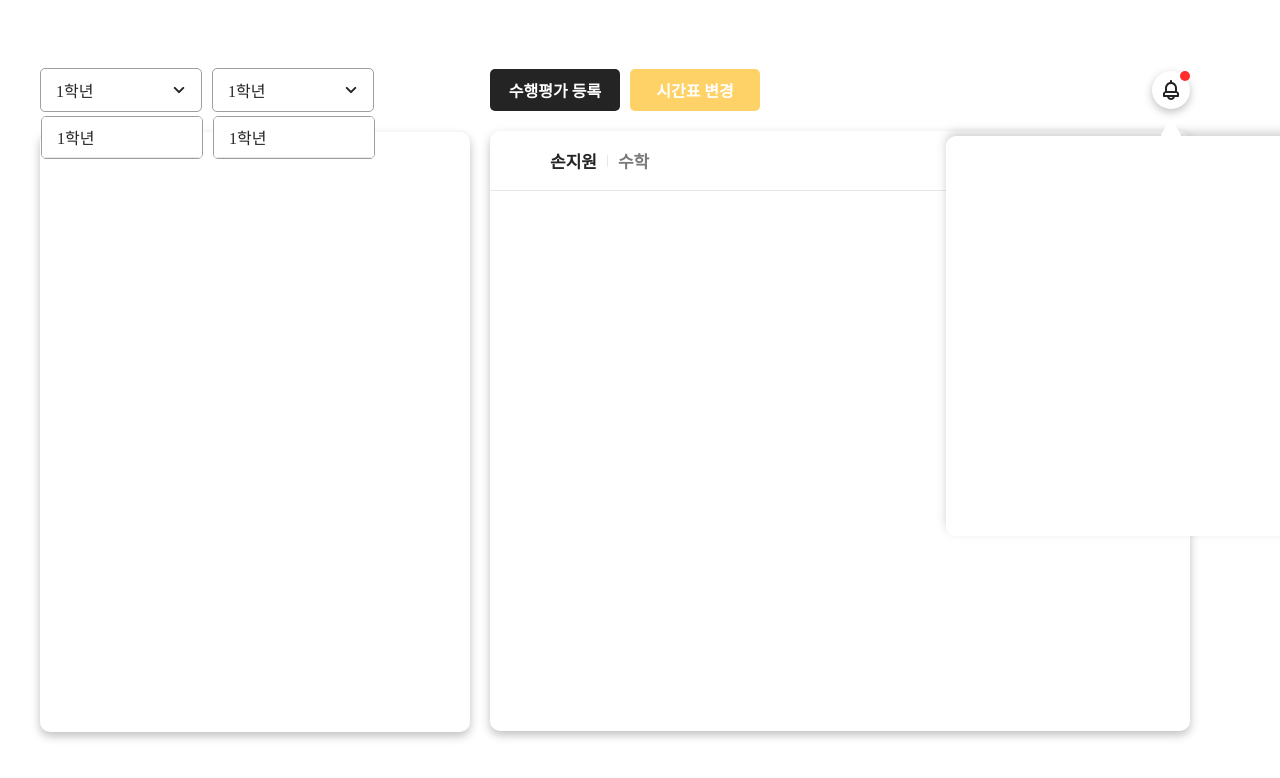
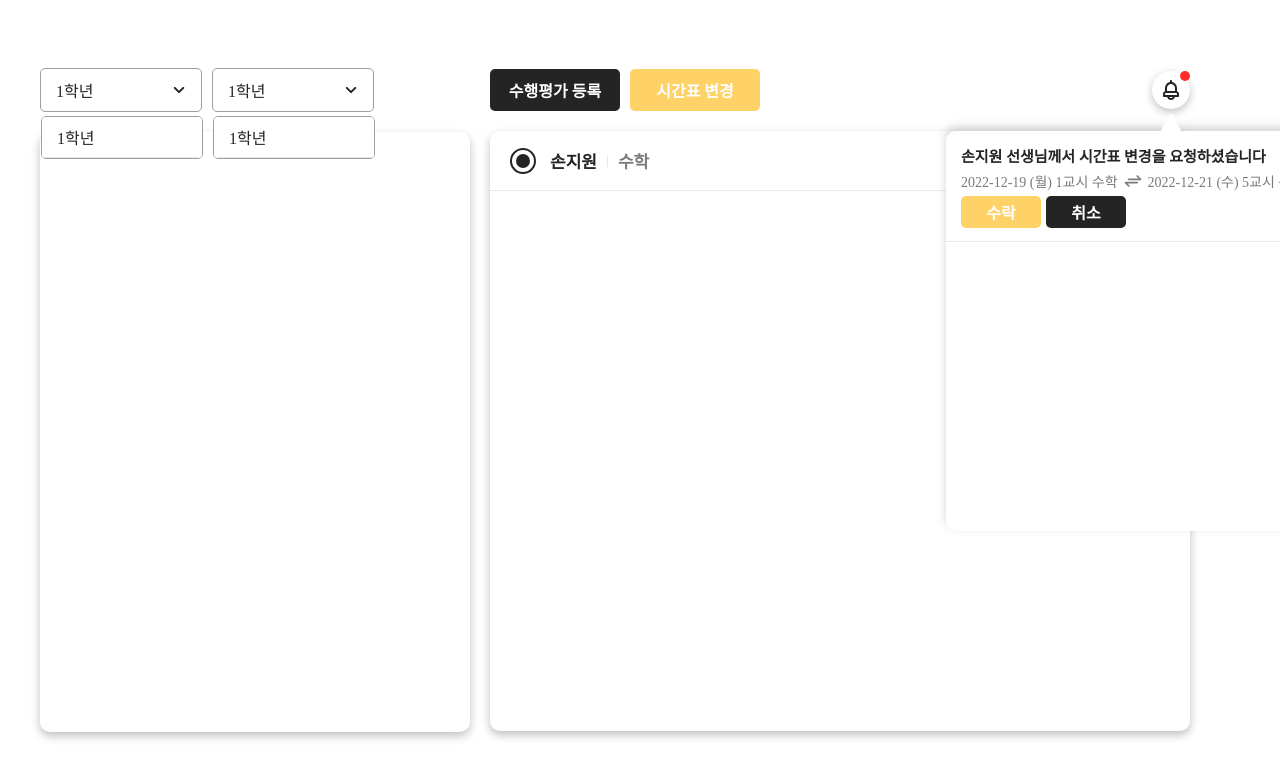
Before and after one commit to kodomomo/sunshijo_frontend, a React (Create React App) app: page /main in a window 1280 px wide. Shown: the top 778 px of the page. Built offline with nearby package versions, Linux system fonts and the light colour scheme.

Commit message:
feat: radioButton 퍼블리싱

```diff
--- a/src/components/Main/TeacherList/RequestList.tsx
+++ b/src/components/Main/TeacherList/RequestList.tsx
@@ -1,11 +1,25 @@
 import styled from "styled-components";
+import Change from "../../../assets/svgs/Change.svg";
 import Triangle from "../../../assets/svgs/Triangle.svg";
 
 const RequestList = () => {
   return (
     <_Wrapper>
       <img src={Triangle} />
-      <_ListBox></_ListBox>
+      <_ListBox>
+        <_List>
+          <h3>손지원 선생님께서 시간표 변경을 요청하셨습니다</h3>
+          <_ChangeInfo>
+            <p>2022-12-19 (월) 1교시 수학</p>
+            <img src={Change} />
+            <p>2022-12-21 (수) 5교시 운동과 건강</p>
+          </_ChangeInfo>
+          <_ButtonLayout>
+            <_Button background="#FED267">수락</_Button>
+            <_Button background="#242424">취소</_Button>
+          </_ButtonLayout>
+        </_List>
+      </_ListBox>
     </_Wrapper>
   );
 };
@@ -13,7 +27,7 @@ const RequestList = () => {
 const _Wrapper = styled.div`
   z-index: 2;
   position: absolute;
-  top: 48px;
+  top: 43px;
   display: flex;
   flex-direction: column;
   align-items: center;
@@ -25,11 +39,70 @@ const _Wrapper = styled.div`
 `;
 
 const _ListBox = styled.div`
+  cursor: default;
   width: 450px;
   height: 400px;
   background: #ffffff;
   box-shadow: 0px -4px 10px rgba(81, 81, 81, 0.25);
   border-radius: 10px;
+  overflow-y: scroll;
+  -ms-overflow-style: none;
+  &::-webkit-scrollbar {
+    display: none;
+  }
+`;
+
+const _List = styled.li`
+  display: flex;
+  flex-direction: column;
+  align-items: flex-start;
+  justify-content: center;
+  gap: 5px;
+  width: 435px;
+  padding-left: 15px;
+  height: 110px;
+  background: #ffffff;
+  border-bottom: 1px solid #e8e8e8;
+
+  h3 {
+    font-weight: 600;
+    font-size: 15px;
+    color: #242424;
+  }
+`;
+
+const _ChangeInfo = styled.div`
+  display: flex;
+  align-items: center;
+  gap: 5px;
+
+  p {
+    font-weight: 500;
+    font-size: 14px;
+    color: #7a7a7a;
+  }
+`;
+
+const _ButtonLayout = styled.div`
+  display: flex;
+  align-items: center;
+  gap: 5px;
+`;
+
+interface buttonProps {
+  background: string;
+}
+
+const _Button = styled.button<buttonProps>`
+  cursor: pointer;
+  width: 80px;
+  height: 32px;
+  background: ${(props) => props.background};
+  border-radius: 5px;
+  font-weight: 600;
+  font-size: 16px;
+  color: #ffffff;
+  border: none;
 `;
 
 export default RequestList;
--- a/src/components/Main/TeacherList/TeacherList.tsx
+++ b/src/components/Main/TeacherList/TeacherList.tsx
@@ -3,31 +3,20 @@ import styled from "styled-components";
 const TeacherList = () => {
   return (
     <_Wrapper>
-      <_Teacher>
+      <_RadioButton isCheck={true}>
+        <div />
+      </_RadioButton>
       <_TextLayout>
         <h1>손지원</h1>
         <div />
         <h2>수학</h2>
       </_TextLayout>
       <_TeacherWorkspace>본부교무실</_TeacherWorkspace>
-      </_Teacher>
     </_Wrapper>
   );
 };
 
 const _Wrapper = styled.div`
-  overflow-y: scroll;
-  display: flex;
-  flex-direction: column;
-  align-items: center;
-  width: 700px;
-  height: 600px;
-  background: #ffffff;
-  box-shadow: 0px 4px 10px rgba(0, 0, 0, 0.25);
-  border-radius: 10px;
-`;
-
-const _Teacher = styled.div`
   transition: all 0.3s;
   cursor: pointer;
   position: relative;
@@ -41,6 +30,31 @@ const _Teacher = styled.div`
 
   &:hover {
     background: #f5f5f5;
+  }
+`;
+
+interface radioButtonProps {
+  isCheck: boolean;
+}
+
+const _RadioButton = styled.div<radioButtonProps>`
+  position: absolute;
+  left: 20px;
+  display: flex;
+  justify-content: center;
+  align-items: center;
+  width: 22px;
+  height: 22px;
+  border-radius: 100px;
+  border: ${(props) =>
+    props.isCheck ? "2px #242424 solid" : "2px #818181 solid"};
+
+  div {
+    opacity: ${(props) => (props.isCheck ? 1 : 0)};
+    width: 14px;
+    height: 14px;
+    border-radius: 50px;
+    background-color: #242424;
   }
 `;
 
--- a/src/components/Main/TeacherList/TeacherListSection.tsx
+++ b/src/components/Main/TeacherList/TeacherListSection.tsx
@@ -6,10 +6,24 @@ const TeacherListSection = () => {
   return (
     <_Wrapper>
       <TeacherFunction />
-      <TeacherList />
+      <_TeacherListBox>
+        <TeacherList />
+      </_TeacherListBox>
     </_Wrapper>
   );
 };
+
+const _TeacherListBox = styled.div`
+  overflow-y: scroll;
+  display: flex;
+  flex-direction: column;
+  align-items: center;
+  width: 700px;
+  height: 600px;
+  background: #ffffff;
+  box-shadow: 0px 4px 10px rgba(0, 0, 0, 0.25);
+  border-radius: 10px;
+`;
 
 const _Wrapper = styled.div`
   display: flex;
--- a/src/styles/GlobalStyle.tsx
+++ b/src/styles/GlobalStyle.tsx
@@ -4,12 +4,10 @@ const GlobalStyle = createGlobalStyle`
   * {
     font-family: 'Pretendard';
     font-style: normal;
-  }
-
-  body {
     margin:0px;
     padding:0px;
   }
+
 `;
 
 export default GlobalStyle;
```
Also changed, not shown: src/assets/svgs/Change.svg (added). Lines whose indentation alone changed are shown as unchanged.
